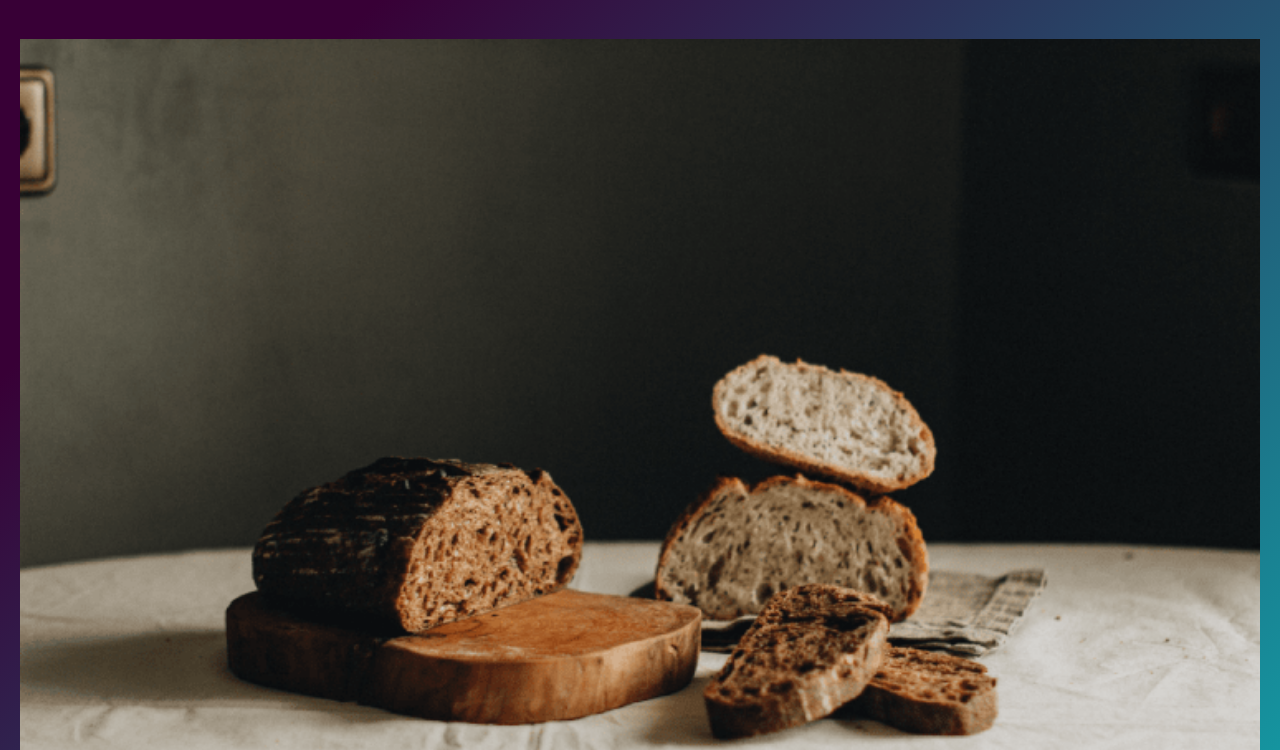
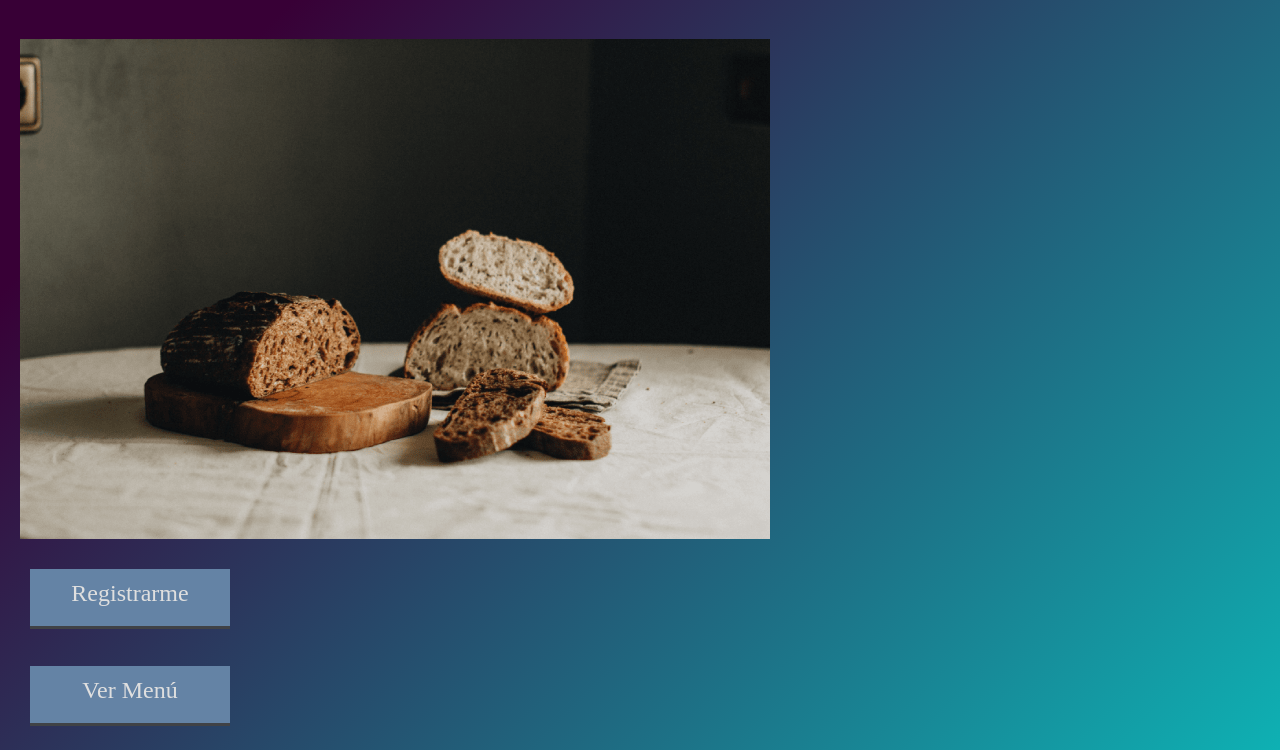
Before and after one commit to DatNeme/Entrega-Final, a website: page index.html in a window 1280 px wide. Shown: the part 349-1099 px from the top of the page. Drawn offline with nearby package versions, Linux system fonts and the light colour scheme; a web font is replaced by a local one.

Commit message:
mismo ajuste a 750px

```diff
--- a/scss/origen.scss
+++ b/scss/origen.scss
@@ -319,7 +319,7 @@ a {
     display: flex;
     justify-content: center;
     margin: 10px;
-    width:max-content 750px
+    width: 750px;
 }
 
 
```
Also changed, not shown: css/destino.css.
